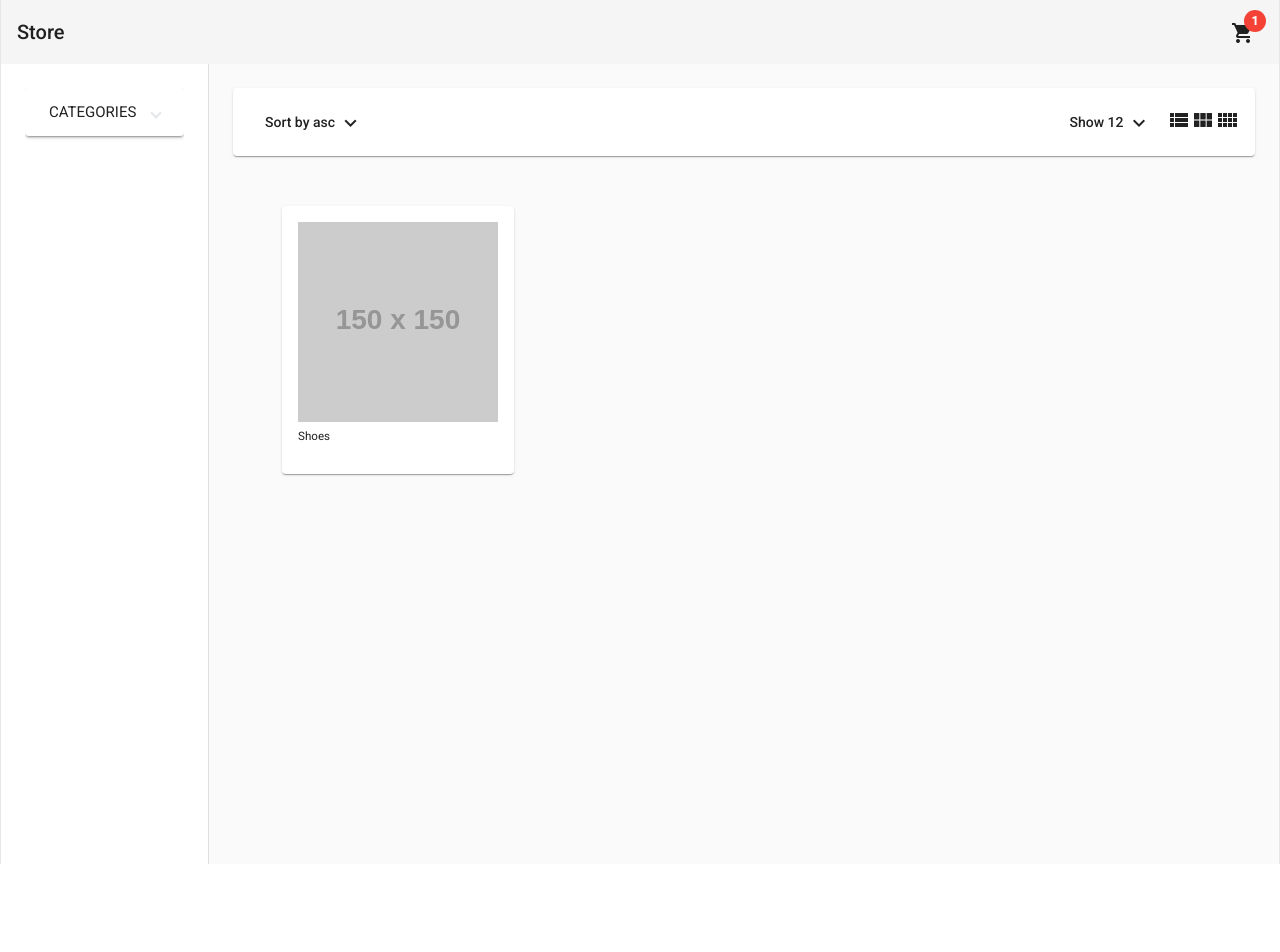
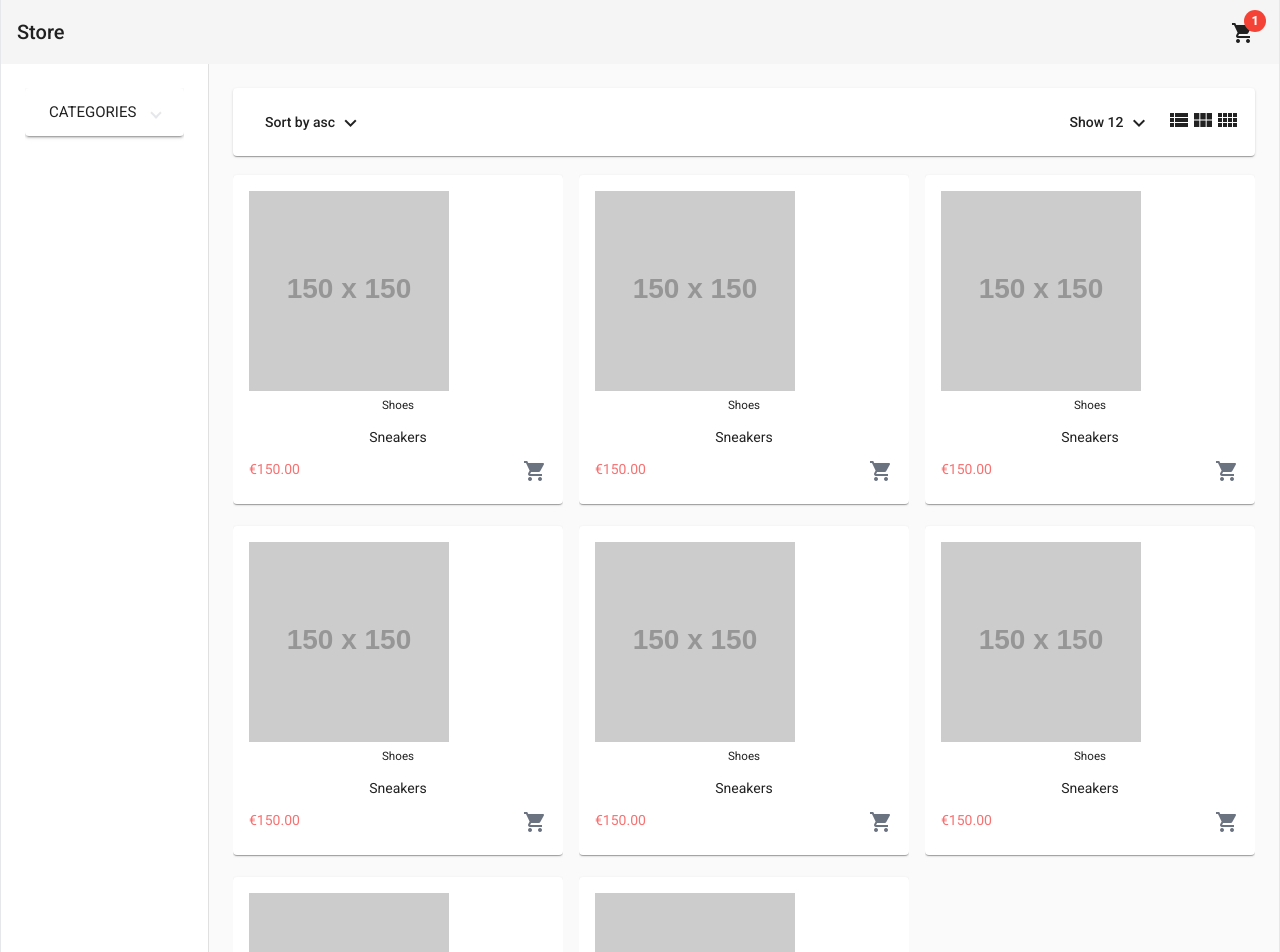
Before and after one commit to StephenBailly/WebShopAngNod, an Angular app: page /home in a window 1280 px wide. Shown: the top 952 px of the page. Before the commit the page ends 864 px from the top, so only its background shows below. Built offline with nearby package versions, Linux system fonts and the light colour scheme.

Commit message:
add cart component

```diff
--- a/src/app/app-routing.module.ts
+++ b/src/app/app-routing.module.ts
@@ -1,10 +1,15 @@
 import { NgModule } from '@angular/core';
 import { RouterModule, Routes } from '@angular/router';
 import { HomeComponent } from './pages/home/home.component';
+import { CartComponent } from './pages/cart/cart.component';
 
 const routes: Routes = [{
   path: 'home',
   component: HomeComponent
+},
+{
+  path: 'cart',
+  component: CartComponent
 },
 {
   path: '', redirectTo: 'home', pathMatch: 'full'
@@ -15,4 +20,5 @@ const routes: Routes = [{
   imports: [RouterModule.forRoot(routes)],
   exports: [RouterModule]
 })
+
 export class AppRoutingModule { }
--- a/src/app/app.module.ts
+++ b/src/app/app.module.ts
@@ -22,6 +22,7 @@ import { HomeComponent } from './pages/home/home.component';
 import { ProductsHeaderComponent } from './pages/home/components/products-header/products-header.component';
 import { FiltersComponent } from './pages/home/components/filters/filters.component';
 import { ProductBoxComponent } from './pages/home/components/product-box/product-box.component';
+import { CartComponent } from './pages/cart/cart.component';
 
 @NgModule({
   declarations: [
@@ -30,7 +31,8 @@ import { ProductBoxComponent } from './pages/home/components/product-box/product
     HomeComponent,
     ProductsHeaderComponent,
     FiltersComponent,
-    ProductBoxComponent
+    ProductBoxComponent,
+    CartComponent
   ],
   imports: [
     BrowserModule,
--- /dev/null
+++ b/src/app/pages/cart/cart.component.ts
@@ -0,0 +1,27 @@
+import { Component, OnInit } from '@angular/core';
+import { Cart, CartItem } from 'src/app/models/cart.model';
+
+@Component({
+  selector: 'app-cart',
+  templateUrl: './cart.component.html'
+})
+
+export class CartComponent implements OnInit {
+    cart: Cart = { items: [{
+
+        product: 'https://via.placeholder.com/150',
+        name: 'sneakers',
+        price: 150,
+        quantity: 1,
+        id: 1,
+    }]};
+
+    datasource: Array<CartItem> = [];
+
+  constructor() { }
+
+  ngOnInit(): void {
+  this.datasource = this.cart.items;
+  }
+
+}
--- a/src/app/pages/home/components/product-box/product-box.component.html
+++ b/src/app/pages/home/components/product-box/product-box.component.html
@@ -1,11 +1,18 @@
-<mat-card class="tex-center">
-    <div>
-        <img class="mb-1 mex-auto h-[200px]" src="https://via.placeholder.com/150" />
-        <div class="w-full">
+<mat-card [ngClass]="{'text-center': !fullWidthMode}">
+    <div [ngClass]="{flex: fullWidthMode}">
+        <img class="mb-1 mex-auto h-[200px]" [ngClass]="{'h-200px': !fullWidthMode, 'h-[360px]': fullWidthMode}" src="https://via.placeholder.com/150" />
+        <div class="w-full" [ngClass]="{'px-8 flex flex-col justify-between': fullWidthMode}">
             <div>
                 <h5>Shoes</h5>
+                <p class="truncate hover:whitespace-normal">Sneakers</p>
+                <p *ngIf="fullWidthMode">Description</p>
             </div>
-
+            <div class="flex justify-between">
+                <span class="text-red-400">{{ '150' | currency:'€' }}</span>
+                <button>
+                    <mat-icon class="text-gray-500">shopping_cart</mat-icon>
+                </button>
+            </div>
         </div>
     </div>
 </mat-card>
--- a/src/app/pages/home/components/product-box/product-box.component.ts
+++ b/src/app/pages/home/components/product-box/product-box.component.ts
@@ -1,10 +1,11 @@
-import { Component, OnInit } from '@angular/core';
+import { Component, Input, OnInit } from '@angular/core';
 
 @Component({
   selector: 'app-product-box',
   templateUrl: './product-box.component.html'
 })
 export class ProductBoxComponent implements OnInit {
+  @Input() fullWidthMode = false;
 
   constructor() { }
 
--- a/src/app/pages/home/home.component.html
+++ b/src/app/pages/home/home.component.html
@@ -6,7 +6,28 @@
         <app-products-header (columnsCountChange)="onColumnsCountChange($event)"></app-products-header>
         <mat-grid-list gutterSize="16" [cols]="cols" [rowHeight]="rowHeight">
             <mat-grid-tile>
-                <app-product-box></app-product-box>
+                <app-product-box class="w-full" [fullWidthMode]="cols === 1"></app-product-box>
+            </mat-grid-tile>
+            <mat-grid-tile>
+                <app-product-box class="w-full" [fullWidthMode]="cols === 1"></app-product-box>
+            </mat-grid-tile>
+            <mat-grid-tile>
+                <app-product-box class="w-full" [fullWidthMode]="cols === 1"></app-product-box>
+            </mat-grid-tile>
+            <mat-grid-tile>
+                <app-product-box class="w-full" [fullWidthMode]="cols === 1"></app-product-box>
+            </mat-grid-tile>
+            <mat-grid-tile>
+                <app-product-box class="w-full" [fullWidthMode]="cols === 1"></app-product-box>
+            </mat-grid-tile>
+            <mat-grid-tile>
+                <app-product-box class="w-full" [fullWidthMode]="cols === 1"></app-product-box>
+            </mat-grid-tile>
+            <mat-grid-tile>
+                <app-product-box class="w-full" [fullWidthMode]="cols === 1"></app-product-box>
+            </mat-grid-tile>
+            <mat-grid-tile>
+                <app-product-box class="w-full" [fullWidthMode]="cols === 1"></app-product-box>
             </mat-grid-tile>
         </mat-grid-list>
     </mat-drawer-content>
```
Also changed, not shown: src/app/models/cart.model.ts (added, +11 -0 lines), src/app/pages/cart/cart.component.html (added).
